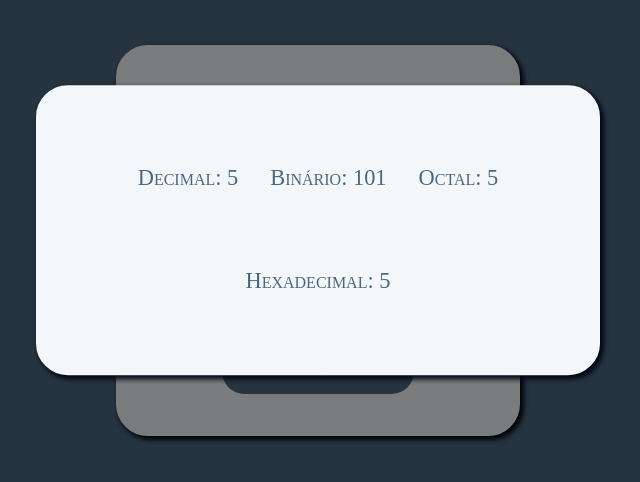
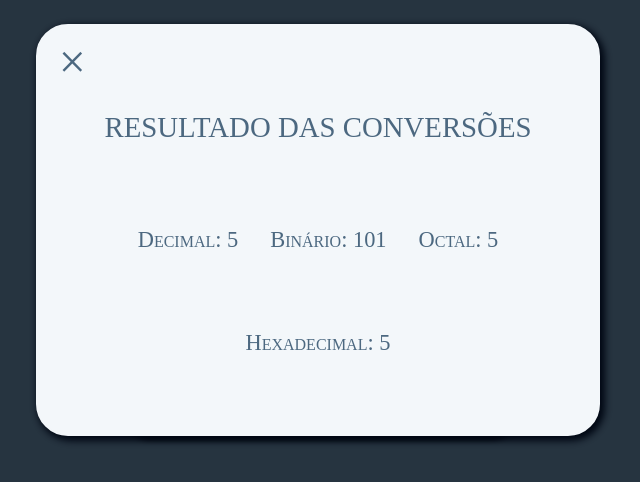
Before and after one commit to anacampaner/FerramentaDeConversaoFinal, a plain HTML site: page index.html in a window 1280 px wide. Both pictures are taken after typing "5" into the empty fields and a click on the button "CONVERTER". Shown: the part 170-652 px from the top of the page, without its empty margins (322-962 px from the left). Drawn offline with Linux system fonts and the light colour scheme.

Commit message:
Final da estilização

```diff
--- a/CSS/style.css
+++ b/CSS/style.css
@@ -120,7 +120,7 @@ button:hover
 {
     display: none;
     background-color: #f3f7fa;
-    box-shadow: 3px 3px 5px 1px #000713;
+    box-shadow: 3px 3px 7px 2px #000713;
     padding: 2.5rem;
 	border: 2px solid  #f3f7fa;
     border-radius: 2rem;
@@ -131,6 +131,15 @@ button:hover
     z-index: 1001; /* Z-index maior que o fundo escuro para garantir que fique na frente */
     transition: opacity 0.3s, transform 0.3s; /* Transições suaves para opacidade e transformação */
 
+}
+
+#modal P
+{
+    font-size: 1.8rem;
+    color: #4c6880;
+    font-variant: small-caps;
+    text-align: center ;
+    padding: 1rem;
 }
 
 
@@ -165,3 +174,16 @@ button:hover
     display: none; /* Inicialmente oculto */
     transition: opacity 0.3s; /* Transição suave para a opacidade */
 }
+
+.close {
+    position: absolute;
+    top: 0.5rem;
+    left: 1.3rem;
+    font-size: 3rem;
+    cursor: pointer;
+    color: #4c6880;
+}
+
+.close:hover {
+    color: #9c1d1d;
+}
--- a/index.html
+++ b/index.html
@@ -21,15 +21,18 @@
             </select>
             <input id="input_numero_inicial" placeholder="DIGITE AQUI!" type="number">
 
-            <button onclick="fazerConversao()"> CONVERTER</button>
+            <button onclick="fazerConversao()"> CONVERTER </button>
 
         </div>
 
          <!-- Modal -->
          <div id="overlay">
             <div id="modal" class="modal">
+                <p id="titulo-modal"> RESULTADO DAS CONVERSÕES </p>
+
+                <span class="close" onclick="fecharModal()">&times;</span>
                 <div id="modal-content">
-                    <span class="close" onclick="fecharModal()">&times;</span>
+
                 </div>
             </div>
          </div>
@@ -56,7 +59,7 @@
         octal = valorInicialNaBaseDecimal.toString(8);
         hexadecimal = valorInicialNaBaseDecimal.toString(16);
 
-        // Exibe o overlay (fundo escuro)
+
         let overlay = document.getElementById("overlay");
         overlay.style.display = "block";
 
@@ -76,8 +79,11 @@
 
         function fecharModal()
         {
-            overlay.style.display="none"
+
+            overlay.style.display = "none";
+            modal.style.top = "-100%";
             modal.style.display = "none";
         }
+
     }
 </script>
```
